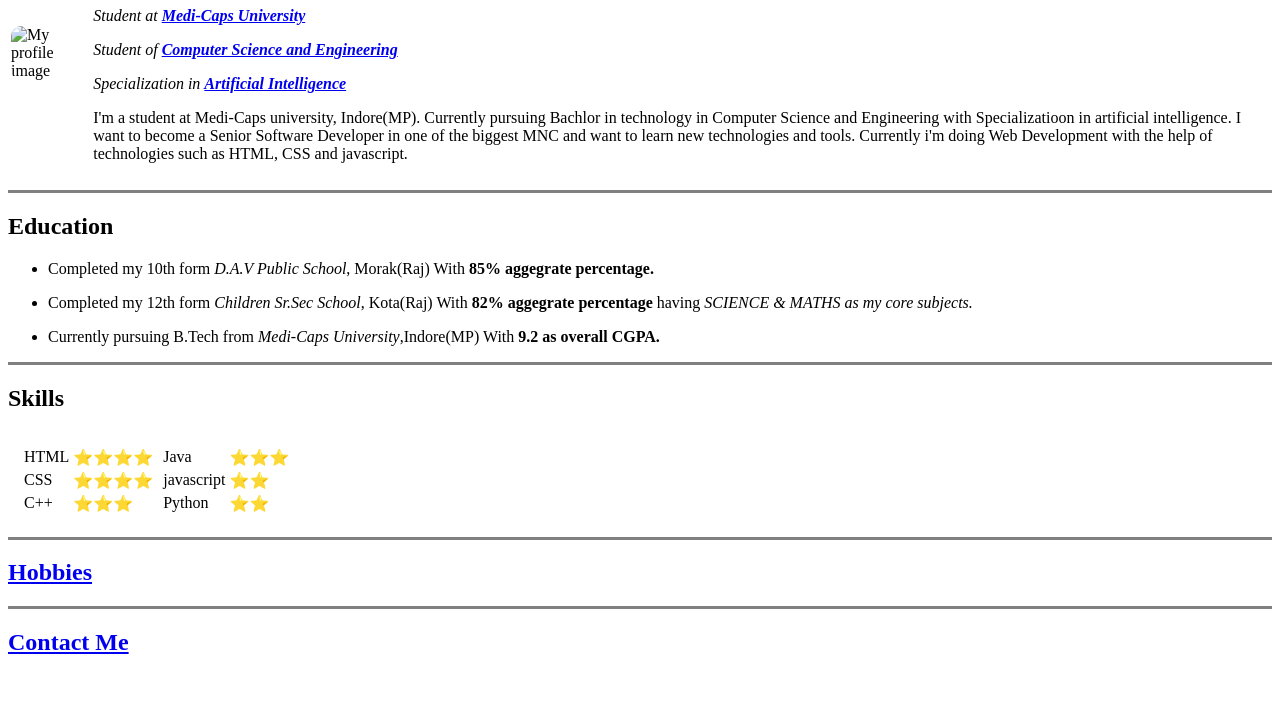
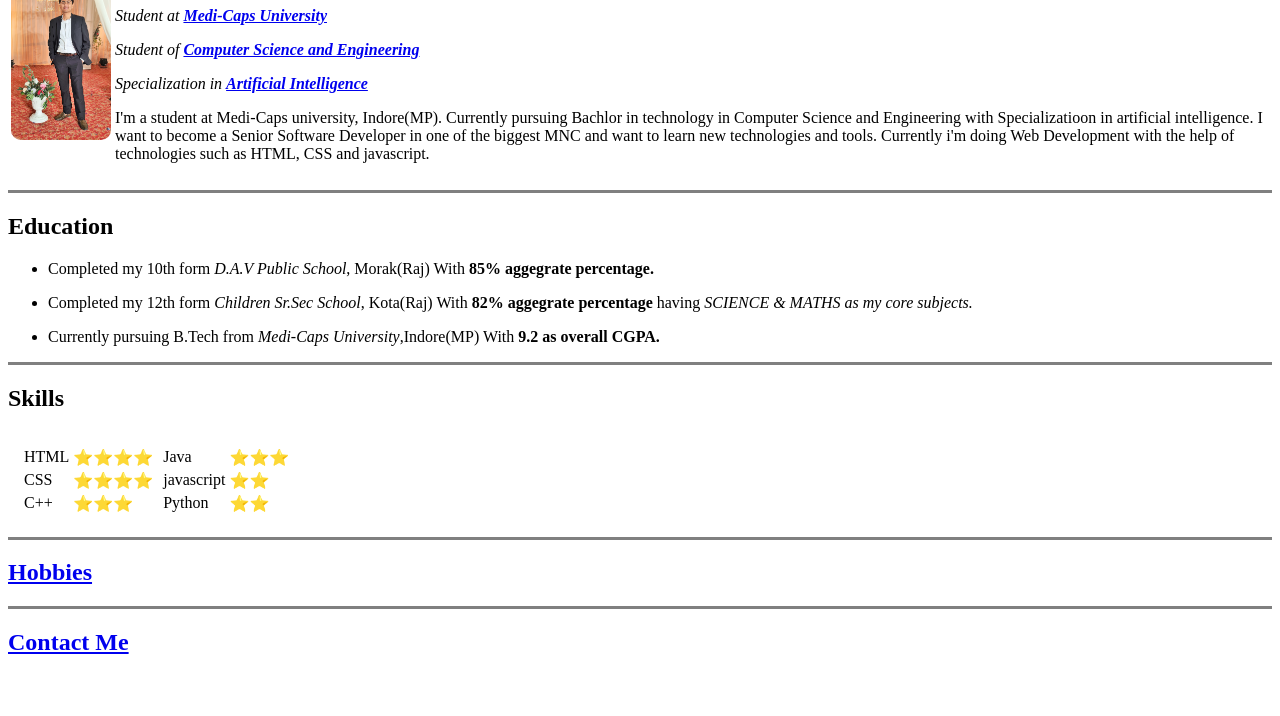
Before and after one commit to prathamjain8/cv, a plain HTML site: page index.html in a window 1280 px wide. Shown: the part 84-800 px from the top of the page. Drawn offline with Linux system fonts and the light colour scheme.

Commit message:
again change the location

```diff
--- a/index.html
+++ b/index.html
@@ -12,7 +12,7 @@
     <main>
         <table>
             <tr>
-                <td><img style="border-radius: 10px;" src="myimage.jpg" width="100px" alt="My profile image">
+                <td><img style="border-radius: 10px;" src="my image.jpg" width="100px" alt="My profile image">
                 </td>
                 <td>
                     <h1>PRATHAM JAIN</h1>
```
